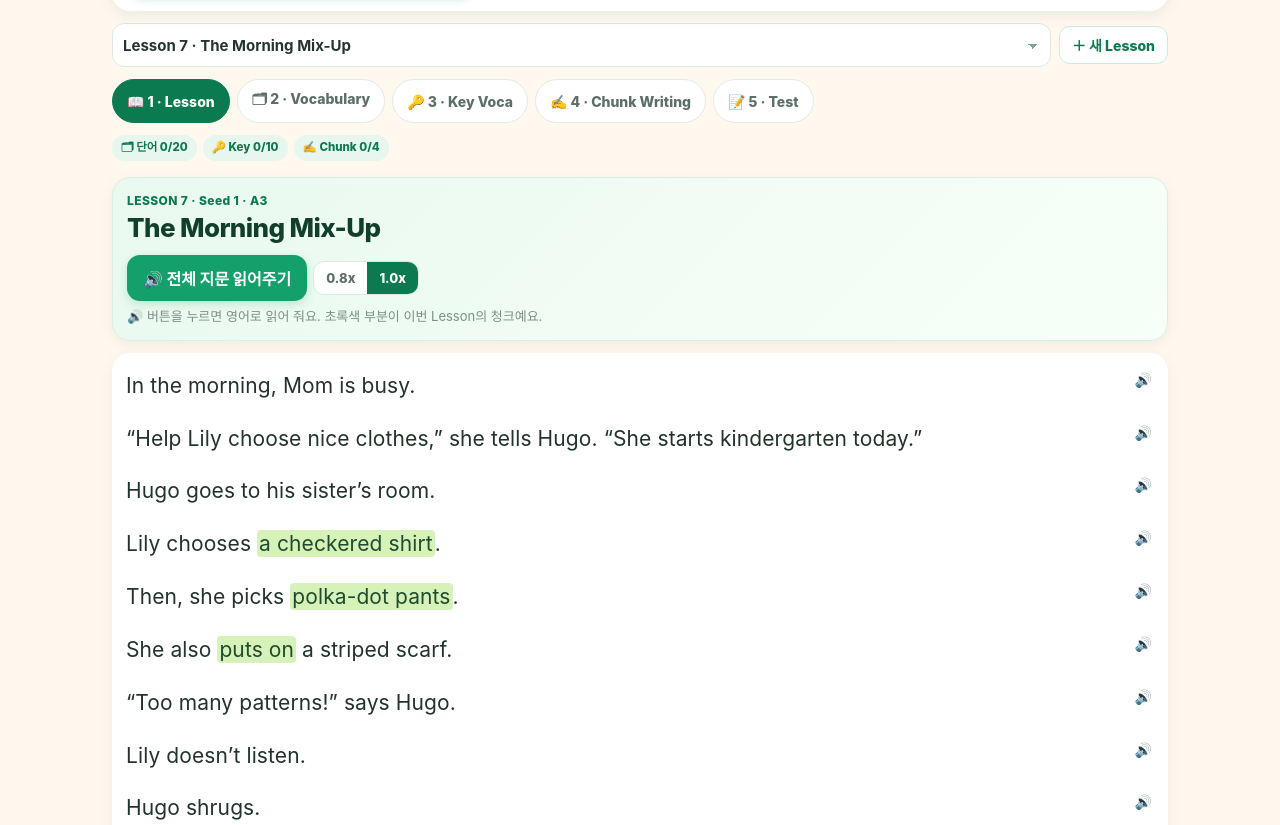
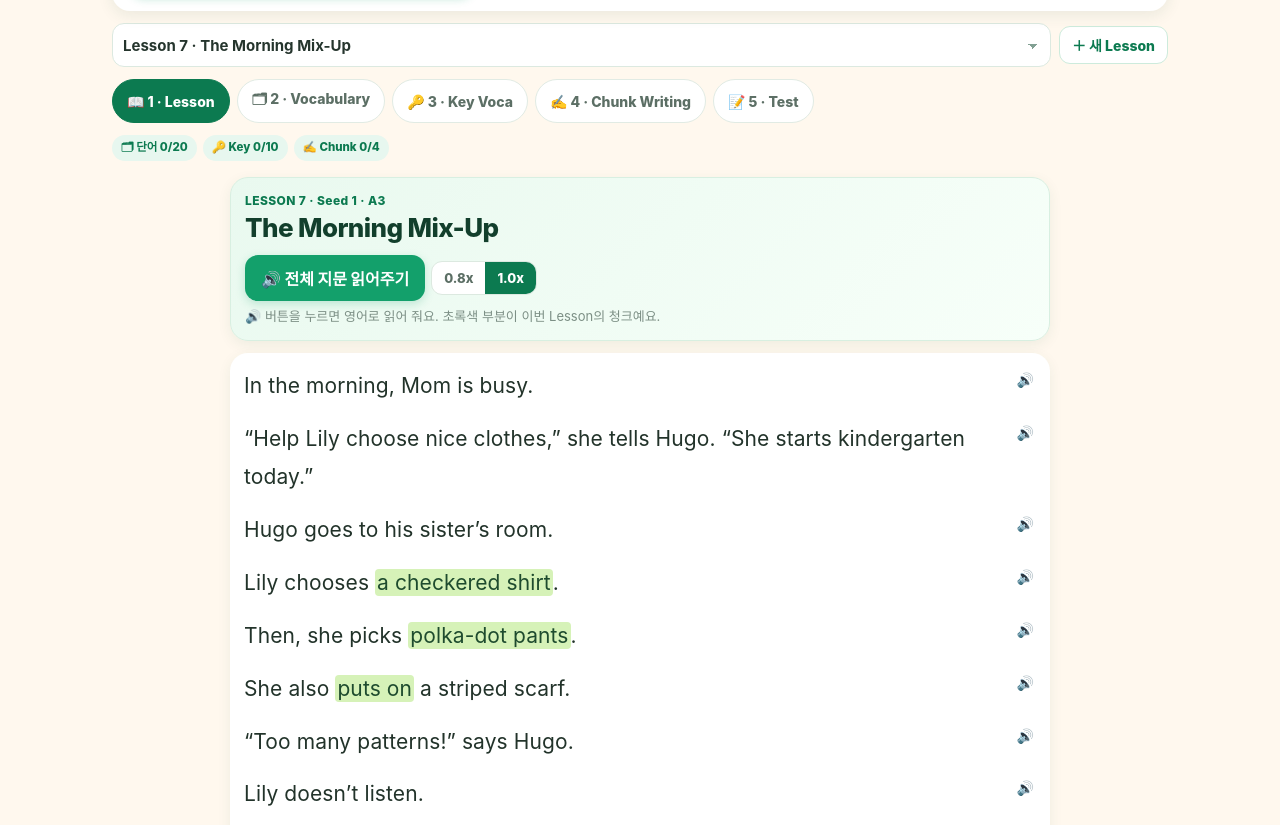
Before and after one commit to gi25-dev/yeonwoo-app, a plain HTML site: page april/index.html in a window 1280 px wide. Shown: the part 121-946 px from the top of the page. Drawn offline with Linux system fonts and the light colour scheme.

Commit message:
april: 태블릿 지문 읽기 폭 다듬기

```diff
--- a/april/index.html
+++ b/april/index.html
@@ -264,6 +264,8 @@ mark.chk{background:#D6F2B8;padding:1px 2px;border-radius:4px;color:#1E4B2E}
   .fc-word.small{font-size:34px}
   .fc-card{min-height:260px;padding:28px}
   .passage p{font-size:21px}
+  .passage{max-width:820px;margin-left:auto;margin-right:auto}
+  .lesson-head{max-width:820px;margin-left:auto;margin-right:auto}
   .mcard{width:calc(25% - 8px);min-height:88px;font-size:15px}
   .chart-card{max-width:760px;margin-left:auto;margin-right:auto;padding:14px 14px 8px}
   .chart-y{flex:0 0 28px}
```
